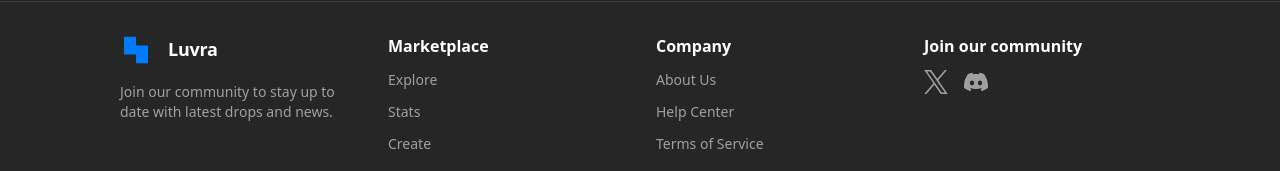
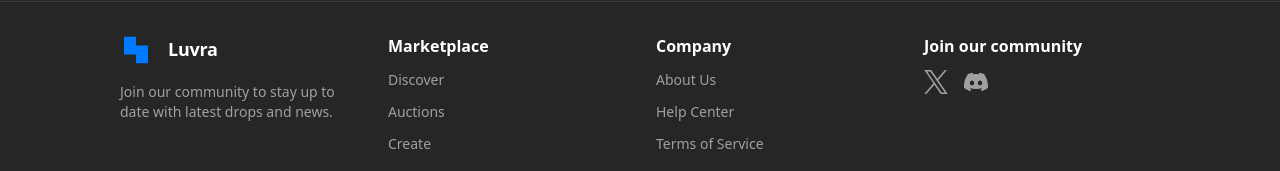
Before and after one commit to ifeoluwah21/luvra, a Next.js app: page / in a window 1280 px wide. Shown: the part 1794-1965 px from the top of the page. Built offline with nearby package versions, Linux system fonts and the light colour scheme; no server answers; sample sign-in values are in the browser's storage.

Commit message:
feat(home-page): add interactivity to home page
- add path to links
- remove Button component as parent of Link component

```diff
--- a/components/Footer.tsx
+++ b/components/Footer.tsx
@@ -23,13 +23,13 @@ const Footer = () => {
           <h3 className="font-bold text-white">Marketplace</h3>
           <ul className="flex flex-col gap-3">
             <li className="text-custom-text hover:text-pry w-max text-sm transition-colors">
-              <Link href={"#"}>Explore</Link>
+              <Link href={"/"}>Discover</Link>
             </li>
             <li className="text-custom-text hover:text-pry w-max text-sm transition-colors">
-              <Link href={"#"}>Stats</Link>
+              <Link href={"/auctions"}>Auctions</Link>
             </li>
             <li className="text-custom-text hover:text-pry w-max text-sm transition-colors">
-              <Link href={"#"}>Create</Link>
+              <Link href={"/create"}>Create</Link>
             </li>
           </ul>
         </div>
--- a/components/Hero.tsx
+++ b/components/Hero.tsx
@@ -19,12 +19,18 @@ const Hero: React.FC = () => {
             </p>
           </div>
           <div className="flex items-center gap-4">
-            <Button className="bg-pry shadow-accent hover:bg-pry/90 h-10 max-w-[480px] min-w-[84px] rounded-full px-4 text-sm leading-normal font-bold tracking-[0.015rem] transition-colors @[480px]:h-12 @[480px]:px-5 @[480px]:text-base">
-              <Link href={"#"}>Explore</Link>
-            </Button>
-            <Button className="bg-dark-surface/80 shadow-accent hover:bg-dark-surface/20 border-border-light/20 h-10 max-w-[480px] min-w-[84px] rounded-full border px-4 text-sm leading-normal font-bold tracking-[0.015rem] transition-colors @[480px]:h-12 @[480px]:px-5 @[480px]:text-base">
-              <Link href={"#"}>Create</Link>
-            </Button>
+            <Link
+              className="bg-pry shadow-accent hover:bg-pry/90 flex h-10 max-w-[480px] min-w-[84px] items-center justify-center rounded-full px-4 text-sm leading-normal font-bold tracking-[0.015rem] text-white transition-colors @[480px]:h-12 @[480px]:px-5 @[480px]:text-base"
+              href={"/auctions"}
+            >
+              Explore
+            </Link>
+            <Link
+              className="bg-dark-surface/80 shadow-accent hover:bg-dark-surface/20 border-border-light/20 flex h-10 max-w-[480px] min-w-[84px] items-center justify-center rounded-full border px-4 text-sm leading-normal font-bold tracking-[0.015rem] text-white transition-colors @[480px]:h-12 @[480px]:px-5 @[480px]:text-base"
+              href={"/create"}
+            >
+              Create
+            </Link>
           </div>
         </div>
         <div className="relative aspect-square w-full flex-1 overflow-hidden rounded-4xl shadow-xl @[480px]:min-w-[400px] @[864px]:w-full">
```
